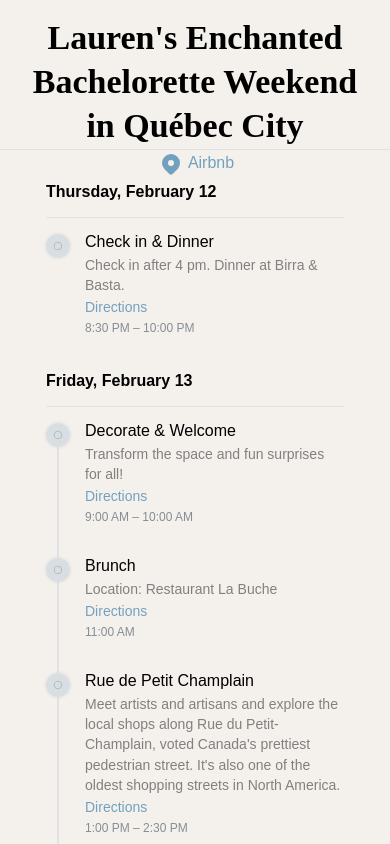
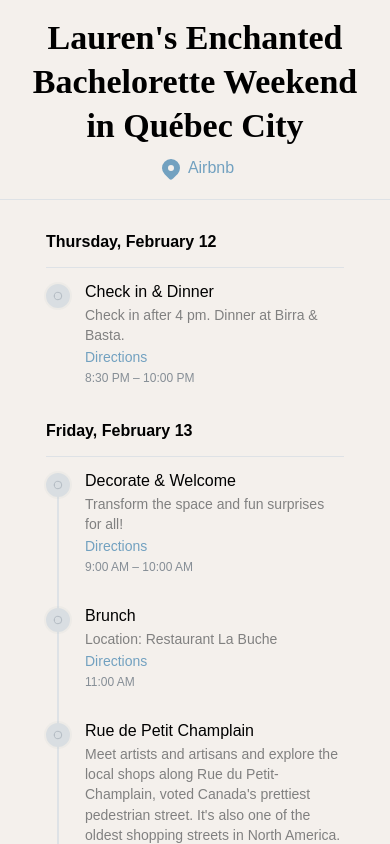
Before and after one commit to hfitzsim/bach-itinerary, a React (Vite) app: page / in a window 390 px wide. Shown: the top 844 px of the page. Built offline with nearby package versions, Linux system fonts and the light colour scheme; a web font is replaced by a local one.

Commit message:
responsive design

```diff
--- a/src/App.tsx
+++ b/src/App.tsx
@@ -118,12 +118,12 @@ function App() {
 	return (
 		<MantineProvider theme={theme}>
 			<AppShell
-				header={{ height: isXs ? 150 : 100, collapsed: !pinned, offset: false }}
+				header={{ height: isXs ? 200 : 100, collapsed: !pinned, offset: false }}
 				padding="md"
 				bg={'isabelline'}
 			>
 				<AppShell.Header p="md" bg="isabelline">
-					<Flex direction="column" justify="center" align="center">
+					<Flex direction="column" justify="center" align="center" gap={5}>
 						<Title order={1} style={{ textAlign: 'center' }}>
 							Lauren's Enchanted Bachelorette Weekend in Québec City
 						</Title>
```
